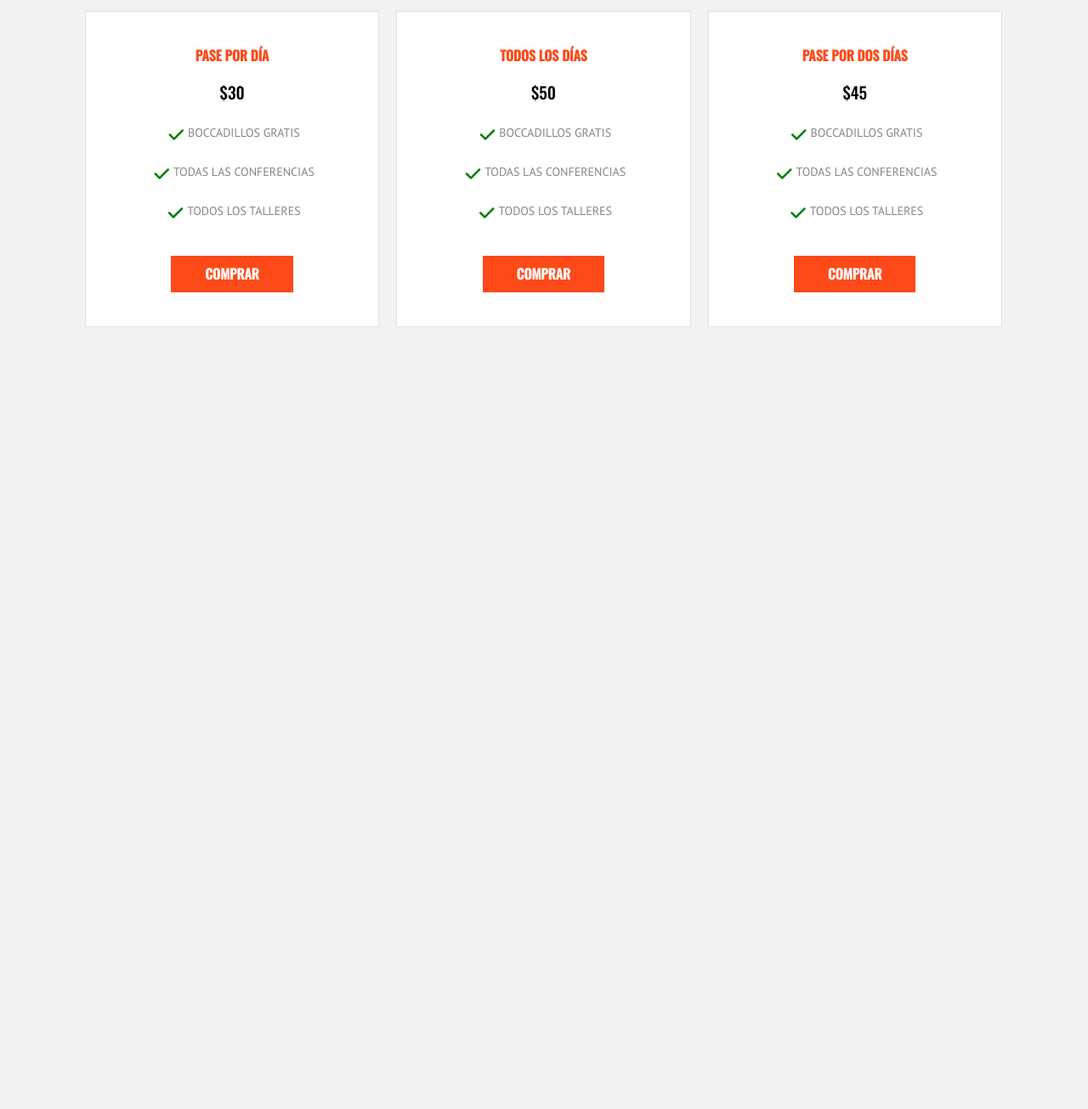
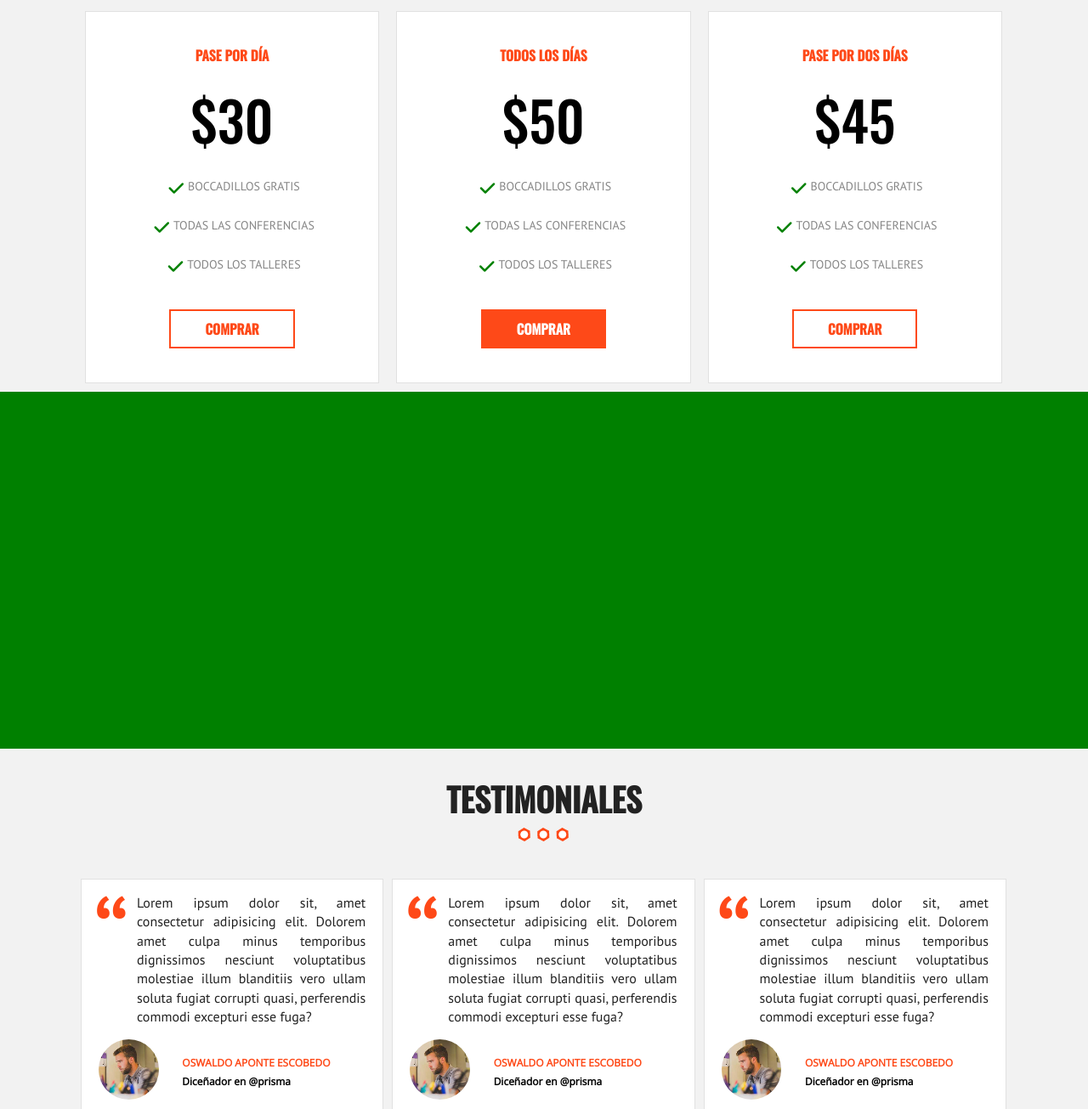
Before and after one commit to antoniDelgado/gldwebcam, a plain HTML site: page index.html in a window 1280 px wide. Shown: the part 3171-4476 px from the top of the page at 85% size. Before the commit the page ends 3566 px from the top, so only its background shows below. Drawn offline with nearby package versions, Linux system fonts and the light colour scheme; files whose address does not match are found by name.

Commit message:
testimoniales y map

```diff
--- a/css/main.css
+++ b/css/main.css
@@ -195,6 +195,13 @@ h3 {
     margin-top: 20px;
     display: inline-block;
     transition: all .4s ease;
+    border: 2px solid #fe4918;
+}
+
+.boton.hollow,
+.boton.hollow:hover {
+    background-color: white;
+    color: #fe4918;
 }
 
 ul {
@@ -676,6 +683,90 @@ ul {
 .tabla-precio .numero {
     color: #000000;
     margin: 20px 0;
+    font-size: 4em;
+}
+
+
+/**mapa**/
+
+.mapa {
+    height: 420px;
+    background-color: green;
+}
+
+
+/**testimoniales**/
+
+.testimoniales {
+    padding-bottom: 20px;
+}
+
+.testimonial {
+    padding: 5px;
+}
+
+@media (min-width: 768px) {
+    .testimonial {
+        float: left;
+        width: 33.3%;
+    }
+}
+
+blockquote {
+    background-color: #ffffff;
+    border: 1px solid #e1e1e1;
+    position: relative;
+    margin: 0 0 10px 0;
+    padding-bottom: 20px;
+}
+
+blockquote p {
+    text-align: justify!important;
+    font-size: 1em!important;
+    font-family: 'PT Sans', sans-serif;
+    padding: 0 20px 0 65px;
+}
+
+blockquote p::before {
+    content: '\201c';
+    position: absolute;
+    left: 13px;
+    top: 8px;
+    font-size: 8em;
+    margin: 0;
+    padding: 0;
+    line-height: 1;
+    color: #fe4918;
+}
+
+.info-testimonial {
+    padding: 0;
+}
+
+.info-testimonial img {
+    float: left;
+    width: 20%;
+    border-radius: 50%;
+    margin-left: 20px;
+}
+
+.info-testimonial cite {
+    text-align: left;
+    color: #fe4918;
+    text-transform: uppercase;
+    font-size: 12px;
+    padding-top: 20px;
+    width: 66.6%;
+    float: right;
+    font-weight: bold;
+    font-style: normal;
+}
+
+.info-testimonial cite span {
+    color: #000000;
+    display: block;
+    text-transform: none;
+    margin-top: 5px;
 }
 
 
--- a/index.html
+++ b/index.html
@@ -138,37 +138,37 @@
         <ul class="lista-invitados clearfix">
             <li>
                 <div class="invitado">
-                    <img src="img/img/invitado1.jpg" alt="imagen invitado">
+                    <img src="img/img/invitado1.jpg" alt="imagen invitado" />
                     <p>rafael bautista</p>
                 </div>
             </li>
             <li>
                 <div class="invitado">
-                    <img src="img/img/invitado2.jpg" alt="imagen invitado">
+                    <img src="img/img/invitado2.jpg" alt="imagen invitado" />
                     <p>shaira herrera</p>
                 </div>
             </li>
             <li>
                 <div class="invitado">
-                    <img src="img/img/invitado3.jpg" alt="imagen invitado">
+                    <img src="img/img/invitado3.jpg" alt="imagen invitado" />
                     <p>gregorio sanchez</p>
                 </div>
             </li>
             <li>
                 <div class="invitado">
-                    <img src="img/img/invitado4.jpg" alt="imagen invitado">
+                    <img src="img/img/invitado4.jpg" alt="imagen invitado" />
                     <p>susana rivera</p>
                 </div>
             </li>
             <li>
                 <div class="invitado">
-                    <img src="img/img/invitado5.jpg" alt="imagen invitado">
+                    <img src="img/img/invitado5.jpg" alt="imagen invitado" />
                     <p>harold garcia</p>
                 </div>
             </li>
             <li>
                 <div class="invitado">
-                    <img src="img/img/invitado6.jpg" alt="imagen invitado">
+                    <img src="img/img/invitado6.jpg" alt="imagen invitado" />
                     <p>susana sanchez</p>
                 </div>
             </li>
@@ -179,13 +179,21 @@
         <div class="contenedor">
             <ul class="resumen-evento clearfix">
                 <li>
-                    <p class="numero">6</p>Invitados</li>
+                    <p class="numero">6</p>
+                    Invitados
+                </li>
                 <li>
-                    <p class="numero">15</p>talleres</li>
+                    <p class="numero">15</p>
+                    talleres
+                </li>
                 <li>
-                    <p class="numero">3</p>Días</li>
+                    <p class="numero">3</p>
+                    Días
+                </li>
                 <li>
-                    <p class="numero">9</p>COnferencias</li>
+                    <p class="numero">9</p>
+                    COnferencias
+                </li>
             </ul>
         </div>
     </div>
@@ -215,7 +223,7 @@
                             <li><i class="fas fa-check"></i>Todas las conferencias</li>
                             <li><i class="fas fa-check"></i>Todos los talleres</li>
                         </ul>
-                        <a href="#" class="boton ">Comprar</a>
+                        <a href="#" class="boton">Comprar</a>
                     </div>
                 </li>
                 <li>
@@ -234,6 +242,51 @@
         </div>
     </seccion>
 
+    <div id="mapa" class="mapa"></div>
+
+    <seccion class="seccion">
+        <h2>testimoniales</h2>
+        <div class="testimoniales contenedor clearfix">
+
+            <div class="testimonial">
+                <blockquote>
+                    <p>
+                        Lorem ipsum dolor sit, amet consectetur adipisicing elit. Dolorem amet culpa minus temporibus dignissimos nesciunt voluptatibus molestiae illum blanditiis vero ullam soluta fugiat corrupti quasi, perferendis commodi excepturi esse fuga?
+                    </p>
+                    <footer class="info-testimonial clearfix">
+                        <img src="img/img/testimonial.jpg" alt="imagen testimonial">
+                        <cite>Oswaldo Aponte Escobedo <span> Diceñador en @prisma</span></cite>
+                    </footer>
+                </blockquote>
+            </div>
+            <!--testimonial-->
+            <div class="testimonial">
+                <blockquote>
+                    <p>
+                        Lorem ipsum dolor sit, amet consectetur adipisicing elit. Dolorem amet culpa minus temporibus dignissimos nesciunt voluptatibus molestiae illum blanditiis vero ullam soluta fugiat corrupti quasi, perferendis commodi excepturi esse fuga?
+                    </p>
+                    <footer class="info-testimonial clearfix">
+                        <img src="img/img/testimonial.jpg" alt="imagen testimonial">
+                        <cite>Oswaldo Aponte Escobedo <span> Diceñador en @prisma</span></cite>
+                    </footer>
+                </blockquote>
+            </div>
+            <!--testimonial-->
+            <div class="testimonial">
+                <blockquote>
+                    <p>
+                        Lorem ipsum dolor sit, amet consectetur adipisicing elit. Dolorem amet culpa minus temporibus dignissimos nesciunt voluptatibus molestiae illum blanditiis vero ullam soluta fugiat corrupti quasi, perferendis commodi excepturi esse fuga?
+                    </p>
+                    <footer class="info-testimonial clearfix">
+                        <img src="img/img/testimonial.jpg" alt="imagen testimonial">
+                        <cite>Oswaldo Aponte Escobedo <span> Diceñador en @prisma</span></cite>
+                    </footer>
+                </blockquote>
+            </div>
+            <!--testimonial-->
+        </div>
+
+    </seccion>
 
     <script src="js/vendor/modernizr-3.8.0.min.js"></script>
     <script src="https://code.jquery.com/jquery-3.4.1.min.js" integrity="sha256-CSXorXvZcTkaix6Yvo6HppcZGetbYMGWSFlBw8HfCJo=" crossorigin="anonymous"></script>
```
